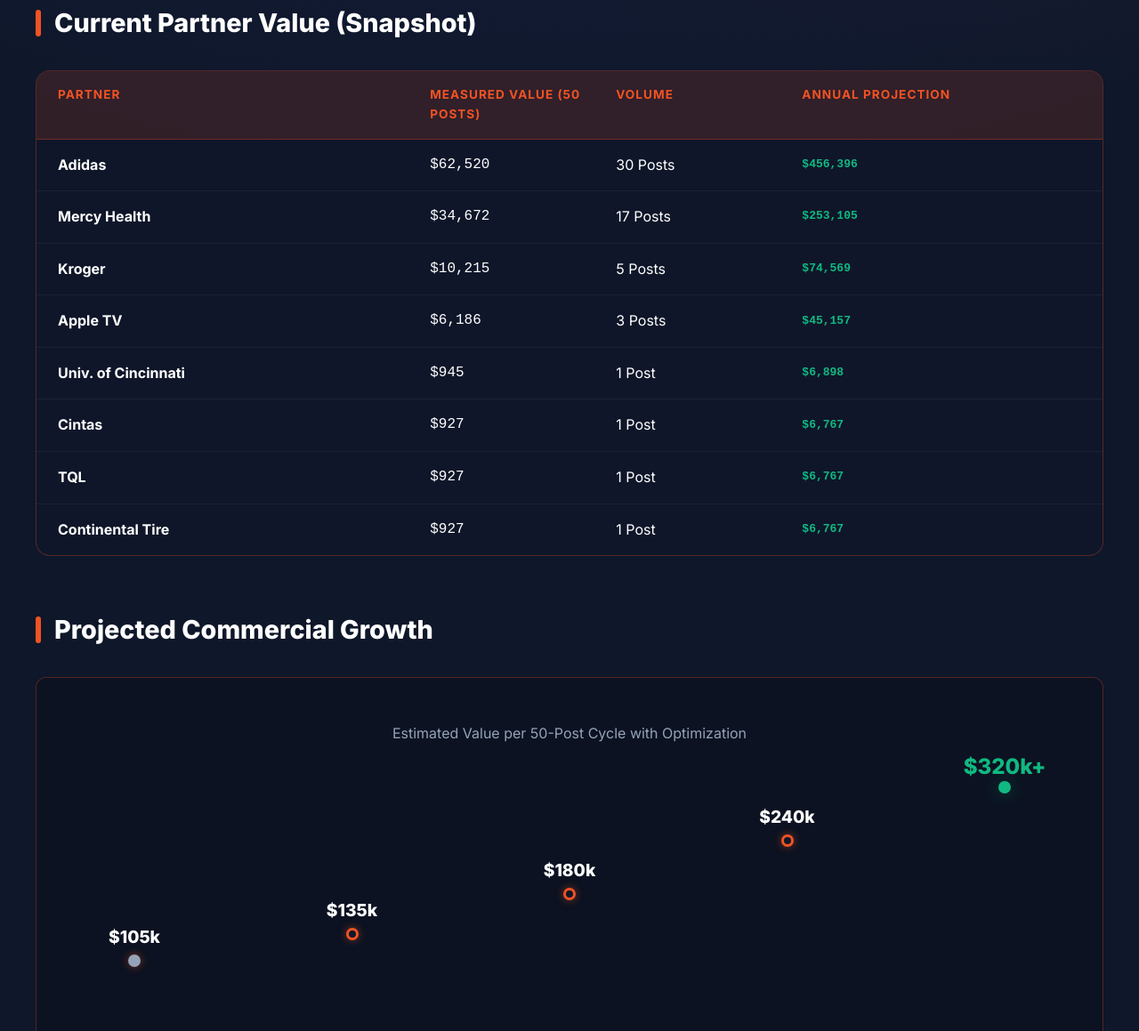
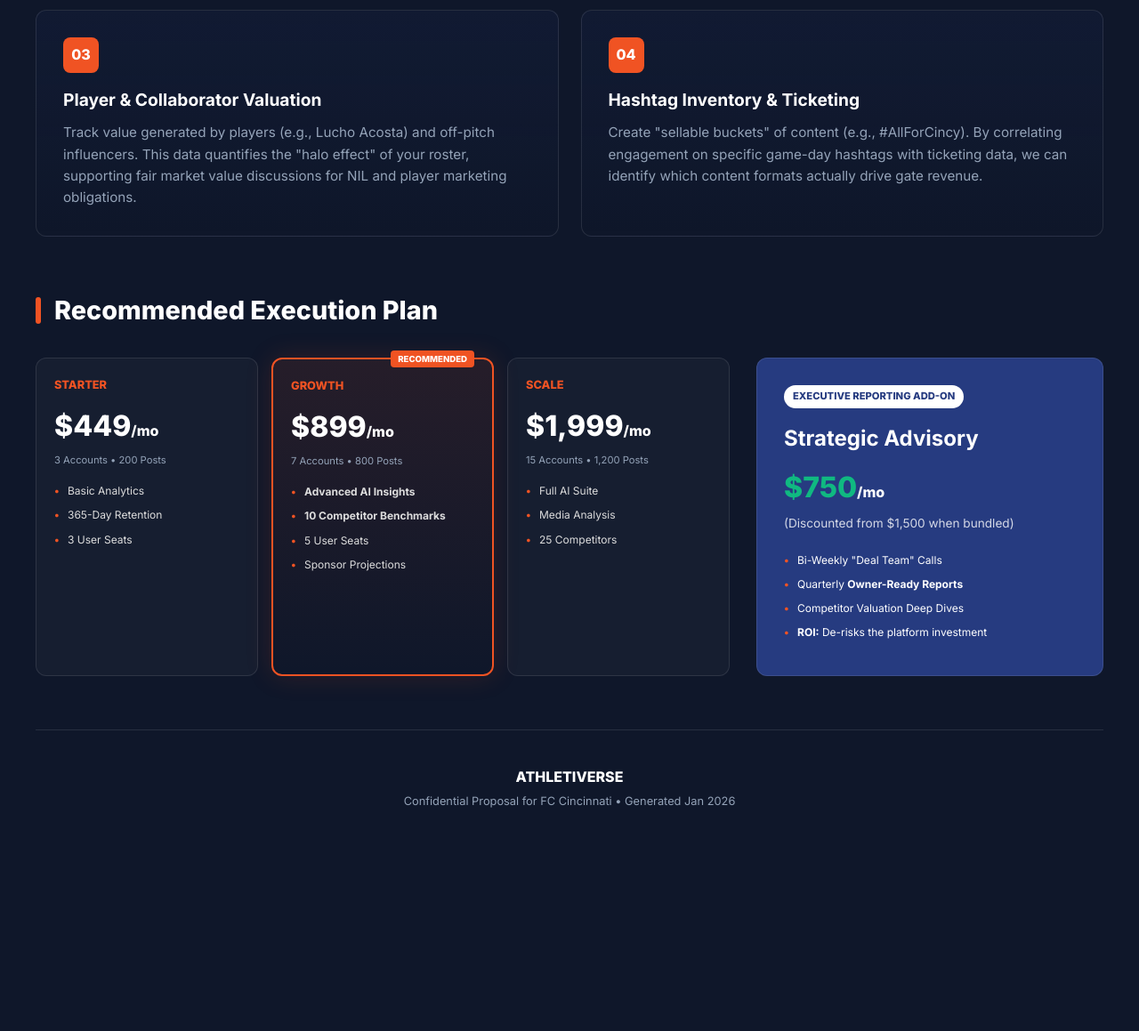
Before and after one commit to dbullard-source/CincinattiFC.AVI, a plain HTML site: page index.html in a window 1280 px wide. Shown: the part 1641-2800 px from the top of the page at 89% size. After the commit the page ends 2673 px from the top, so only its background shows below. Drawn offline with Linux system fonts and the light colour scheme.

Commit message:
Update index.html

```diff
--- a/index.html
+++ b/index.html
@@ -3,7 +3,7 @@
 <head>
     <meta charset="UTF-8">
     <meta name="viewport" content="width=device-width, initial-scale=1.0">
-    <title>FC Cincinnati | Digital Revenue Operating System</title>
+    <title>FC Cincinnati | Commercial Arbitrage & Valuation</title>
     <link href="https://fonts.googleapis.com/css2?family=Inter:wght@300;400;600;700;800&display=swap" rel="stylesheet">
     <style>
         :root {
@@ -26,7 +26,6 @@
         body {
             font-family: 'Inter', system-ui, sans-serif;
             background-color: var(--bg-body);
-            /* Radial Gradient: Blue center, Orange hint */
             background-image: radial-gradient(circle at 50% 0%, rgba(38, 59, 128, 0.6), transparent 50%),
                               radial-gradient(circle at 90% 10%, rgba(240, 83, 35, 0.15), transparent 40%);
             color: var(--text-main);
@@ -120,6 +119,34 @@
         .mini-stat label { display: block; font-size: 0.75rem; text-transform: uppercase; letter-spacing: 1px; color: var(--fcc-orange); margin-bottom: 5px; }
         .mini-stat div { font-size: 1.5rem; font-weight: 800; color: #fff; }
 
+        /* --- THE SPEED EFFECT (New Section) --- */
+        .speed-card {
+            background: linear-gradient(90deg, rgba(240, 83, 35, 0.1), rgba(38, 59, 128, 0.1));
+            border: 1px solid var(--fcc-orange);
+            border-radius: 16px;
+            padding: 30px;
+            margin-bottom: 60px;
+            display: grid;
+            grid-template-columns: 1.5fr 1fr;
+            gap: 30px;
+            align-items: center;
+        }
+
+        .speed-content h3 { font-size: 1.5rem; margin-bottom: 10px; color: #fff; }
+        .speed-content p { color: var(--text-muted); font-size: 1rem; margin-bottom: 20px; }
+
+        .speed-data {
+            background: rgba(0,0,0,0.3);
+            border-radius: 12px;
+            padding: 20px;
+            border: 1px solid rgba(255,255,255,0.1);
+        }
+
+        .speed-row { display: flex; justify-content: space-between; margin-bottom: 10px; border-bottom: 1px solid rgba(255,255,255,0.05); padding-bottom: 10px; }
+        .speed-row:last-child { border-bottom: none; margin-bottom: 0; padding-bottom: 0; }
+        .s-label { font-size: 0.8rem; color: var(--text-muted); text-transform: uppercase; }
+        .s-val { font-weight: 700; color: var(--success); font-family: monospace; }
+
         /* --- METRICS GRID --- */
         .section-title {
             font-size: 1.8rem;
@@ -159,44 +186,6 @@
         .metric-val { font-size: 2rem; font-weight: 800; color: #fff; line-height: 1; margin-bottom: 5px; }
         .metric-sub { font-size: 0.8rem; color: var(--success); font-weight: 700; display: flex; align-items: center; gap: 5px; }
 
-        /* --- SPONSOR TABLE --- */
-        .data-card {
-            background: rgba(15, 23, 42, 0.6);
-            border: 1px solid var(--border-color);
-            border-radius: 16px;
-            overflow: hidden;
-            margin-bottom: 60px;
-        }
-
-        .table-header {
-            display: grid;
-            grid-template-columns: 2fr 1fr 1fr 1.5fr;
-            padding: 16px 24px;
-            background: rgba(240, 83, 35, 0.15);
-            border-bottom: 1px solid var(--border-color);
-            font-weight: 700;
-            font-size: 0.85rem;
-            text-transform: uppercase;
-            letter-spacing: 1px;
-            color: var(--fcc-orange);
-        }
-
-        .table-row {
-            display: grid;
-            grid-template-columns: 2fr 1fr 1fr 1.5fr;
-            padding: 16px 24px;
-            border-bottom: 1px solid rgba(255,255,255,0.05);
-            align-items: center;
-            transition: background 0.2s;
-        }
-
-        .table-row:hover { background: rgba(38, 59, 128, 0.2); }
-        .table-row:last-child { border-bottom: none; }
-
-        .sp-name { font-weight: 700; color: #fff; }
-        .sp-val { font-family: monospace; font-size: 1rem; color: #fff; }
-        .sp-proj { color: var(--success); font-weight: 700; font-family: monospace; }
-
         /* --- STRATEGY GRID --- */
         .strategy-grid {
             display: grid;
@@ -223,63 +212,10 @@
         .strat-card h4 { font-size: 1.2rem; margin-bottom: 10px; color: #fff; }
         .strat-card p { font-size: 0.95rem; color: var(--text-muted); line-height: 1.6; }
 
-        /* --- TIMELINE CHART --- */
-        .timeline-container {
-            background: rgba(0,0,0,0.2);
-            border: 1px solid var(--border-color);
-            border-radius: 12px;
-            padding: 50px 40px;
-            margin-bottom: 60px;
-        }
-
-        .timeline-wrapper {
-            display: flex;
-            justify-content: space-between;
-            align-items: flex-end;
-            height: 300px;
-            padding: 0 20px;
-            margin-top: 40px;
-        }
-
-        .t-point {
-            display: flex;
-            flex-direction: column;
-            align-items: center;
-            position: relative;
-            width: 100px;
-        }
-
-        .t-line {
-            position: absolute;
-            bottom: 20px;
-            left: 50%;
-            width: 200%; /* Connects to next point */
-            height: 2px;
-            background: linear-gradient(90deg, var(--fcc-blue) 0%, var(--fcc-orange) 100%);
-            transform-origin: left bottom;
-            transform: rotate(-25deg); /* Visual cheat for rising line */
-            z-index: -1;
-            opacity: 0.3;
-            display: none; /* Hidden for simple flex layout */
-        }
-
-        .t-dot {
-            width: 14px; height: 14px;
-            background: var(--bg-body);
-            border: 3px solid var(--fcc-orange);
-            border-radius: 50%;
-            margin-bottom: 15px;
-            box-shadow: 0 0 10px rgba(240, 83, 35, 0.5);
-            z-index: 2;
-        }
-
-        .t-val { position: absolute; top: -35px; font-weight: 800; font-size: 1.2rem; color: #fff; }
-        .t-label { position: absolute; bottom: -35px; font-size: 0.8rem; color: var(--text-muted); text-align: center; }
-
         /* --- PRICING & ADVISORY --- */
         .pricing-section {
             display: grid;
-            grid-template-columns: 2fr 1fr; /* Pricing Grid vs Advisory */
+            grid-template-columns: 2fr 1fr;
             gap: 30px;
             margin-bottom: 60px;
         }
@@ -336,8 +272,7 @@
             .pricing-section { grid-template-columns: 1fr; }
             .pricing-grid { grid-template-columns: 1fr; }
             .strategy-grid { grid-template-columns: 1fr; }
-            .table-header, .table-row { grid-template-columns: 1fr 1fr; gap: 10px; }
-            .table-header > *:nth-child(n+3), .table-row > *:nth-child(n+3) { display: none; }
+            .speed-card { grid-template-columns: 1fr; }
             .main-header { flex-direction: column; text-align: center; gap: 20px; }
         }
     </style>
@@ -353,16 +288,16 @@
             <div class="brand-name">ATHLETIVERSE <span style="font-weight: 300; color: #888;">PARTNERSHIP</span></div>
         </div>
         <div class="header-right">
-            <span class="doc-badge">Digital Operating System</span>
-            <div style="font-weight: 700; font-size: 1.1rem; margin: 4px 0;">Commercial Roadmap</div>
-            <div class="meta-date">Based on Last 50 Posts</div>
+            <span class="doc-badge">Digital Arbitrage & Valuation</span>
+            <div style="font-weight: 700; font-size: 1.1rem; margin: 4px 0;">Commercial Operating System</div>
+            <div class="meta-date">Prepared for Steven Young • Jan 2026</div>
         </div>
     </header>
 
     <div class="os-banner">
-        <h1 class="os-title">Igniting the Digital Pitch</h1>
+        <h1 class="os-title">Turning Social Cost Centers into Revenue Assets</h1>
         <p class="os-text">
-            Athletiverse is the digital operating system that orchestrates content, sponsorship, and analytics for FC Cincinnati. By connecting social performance to commercial outcomes, we help you maximize "sellable inventory" via hashtags, track partner value in real-time, and scale your digital footprint beyond match day.
+            Sports operations are complex and expensive. Athletiverse acts as the digital arbitrage layer that tracks, values, and monetizes the content your 37-person team is already creating—validating "dollars and cents" for ownership and uncovering hidden revenue across platforms.
         </p>
         <div class="stat-row">
             <div class="mini-stat">
@@ -380,7 +315,38 @@
         </div>
     </div>
 
-    <h2 class="section-title">Performance Snapshot (Last 50 Posts)</h2>
+    <div class="speed-card">
+        <div class="speed-content">
+            <h3>The Viral Arbitrage: Valuing "Speed"</h3>
+            <p>
+                You mentioned the <strong>IShowSpeed</strong> post on X (Twitter) generated 900k+ views—far above average.
+                Ownership asked: <em>"What is this worth?"</em>
+                <br><br>
+                Athletiverse instantly answers that by scraping real-time ad API data to assign a dollar value to that viral moment, proving the ROI of creative bets to the CRO and Owner.
+            </p>
+        </div>
+        <div class="speed-data">
+            <div style="margin-bottom:15px; font-weight:700; color:#fff;">Viral Asset Valuation</div>
+            <div class="speed-row">
+                <span class="s-label">Platform</span>
+                <span class="s-val" style="color:#fff;">X (Twitter)</span>
+            </div>
+            <div class="speed-row">
+                <span class="s-label">Impressions</span>
+                <span class="s-val" style="color:#fff;">900,000+</span>
+            </div>
+            <div class="speed-row">
+                <span class="s-label">Est. Ad Equiv.</span>
+                <span class="s-val">$15k - $25k</span>
+            </div>
+            <div class="speed-row">
+                <span class="s-label">Production Cost</span>
+                <span class="s-val">$0 (Organic)</span>
+            </div>
+        </div>
+    </div>
+
+    <h2 class="section-title">Instagram Performance Snapshot (Last 50 Posts)</h2>
     <div class="metrics-grid">
         <div class="metric-card">
             <div class="metric-label">Total Media Value</div>
@@ -404,123 +370,31 @@
         </div>
     </div>
 
-    <h2 class="section-title">Strategic "Low Hanging Fruit"</h2>
+    <h2 class="section-title">Revenue Roadmap: Unlocking Hidden Value</h2>
     <div class="strategy-grid">
         <div class="strat-card">
             <div class="strat-icon">01</div>
-            <h4>Maximize Hashtag Inventory</h4>
-            <p>Deploy a strict taxonomy (e.g., #AllForCincy, #GarysGuard, #MatchDay) to create "sellable buckets" of content. This allows you to sell specific content series to partners like Kroger or Cintas based on historical performance of that tag.</p>
+            <h4>Cross-Platform Scale (Twitter/X)</h4>
+            <p><strong>Priority 1:</strong> Integrate the FC Cincinnati X (Twitter) account immediately. This captures the full value of the "Speed" post and other viral moments that are currently invisible in your Instagram-only data, likely increasing total valuation by 40%+.</p>
         </div>
         <div class="strat-card">
             <div class="strat-icon">02</div>
-            <h4>Game Day Repository & Ticketing</h4>
-            <p>Build a repository of content performance vs. specific match-ups. Correlate digital engagement spikes with ticketing data to understand which content types actually drive gate revenue for high-demand vs. low-demand matches.</p>
+            <h4>Prove "Dollars & Cents" to Ownership</h4>
+            <p>Move beyond "impressions." We will generate <strong>Executive Reports</strong> that translate social engagement into Earned Media Value (EMV) dollars. This gives your CRO the ammunition to justify marketing spend and prove ROI to partners like Mercy Health.</p>
         </div>
         <div class="strat-card">
             <div class="strat-icon">03</div>
-            <h4>Collaborator & Player Value</h4>
-            <p>Track the media value generated by players (e.g., Lucho Acosta) when they collaborate on posts. This data is critical for "Name, Image, Likeness" alignment and maximizing reach beyond the club's owned handle.</p>
+            <h4>Player & Collaborator Valuation</h4>
+            <p>Track value generated by players (e.g., Lucho Acosta) and off-pitch influencers. This data quantifies the "halo effect" of your roster, supporting fair market value discussions for NIL and player marketing obligations.</p>
         </div>
         <div class="strat-card">
             <div class="strat-icon">04</div>
-            <h4>Cross-Platform Scale</h4>
-            <p>The current data is Instagram-focused. The immediate next step is integrating X (Twitter) and TikTok to capture the full halo of the Orange & Blue fanbase, likely increasing total monitored value by 40%+.</p>
+            <h4>Hashtag Inventory & Ticketing</h4>
+            <p>Create "sellable buckets" of content (e.g., #AllForCincy). By correlating engagement on specific game-day hashtags with ticketing data, we can identify which content formats actually drive gate revenue.</p>
         </div>
     </div>
 
-    <h2 class="section-title">Current Partner Value (Snapshot)</h2>
-    <div class="data-card">
-        <div class="table-header">
-            <div>Partner</div>
-            <div>Measured Value (50 Posts)</div>
-            <div>Volume</div>
-            <div>Annual Projection</div>
-        </div>
-        <div class="table-row">
-            <div class="sp-name">Adidas</div>
-            <div class="sp-val">$62,520</div>
-            <div class="sp-posts">30 Posts</div>
-            <div class="sp-proj">$456,396</div>
-        </div>
-        <div class="table-row">
-            <div class="sp-name">Mercy Health</div>
-            <div class="sp-val">$34,672</div>
-            <div class="sp-posts">17 Posts</div>
-            <div class="sp-proj">$253,105</div>
-        </div>
-        <div class="table-row">
-            <div class="sp-name">Kroger</div>
-            <div class="sp-val">$10,215</div>
-            <div class="sp-posts">5 Posts</div>
-            <div class="sp-proj">$74,569</div>
-        </div>
-        <div class="table-row">
-            <div class="sp-name">Apple TV</div>
-            <div class="sp-val">$6,186</div>
-            <div class="sp-posts">3 Posts</div>
-            <div class="sp-proj">$45,157</div>
-        </div>
-        <div class="table-row">
-            <div class="sp-name">Univ. of Cincinnati</div>
-            <div class="sp-val">$945</div>
-            <div class="sp-posts">1 Post</div>
-            <div class="sp-proj">$6,898</div>
-        </div>
-        <div class="table-row">
-            <div class="sp-name">Cintas</div>
-            <div class="sp-val">$927</div>
-            <div class="sp-posts">1 Post</div>
-            <div class="sp-proj">$6,767</div>
-        </div>
-        <div class="table-row">
-            <div class="sp-name">TQL</div>
-            <div class="sp-val">$927</div>
-            <div class="sp-posts">1 Post</div>
-            <div class="sp-proj">$6,767</div>
-        </div>
-        <div class="table-row">
-            <div class="sp-name">Continental Tire</div>
-            <div class="sp-val">$927</div>
-            <div class="sp-posts">1 Post</div>
-            <div class="sp-proj">$6,767</div>
-        </div>
-    </div>
-
-    <h2 class="section-title">Projected Commercial Growth</h2>
-    <div class="timeline-container">
-        <div style="text-align:center; margin-bottom:20px; color:var(--text-muted);">
-            Estimated Value per 50-Post Cycle with Optimization
-        </div>
-        <div class="timeline-wrapper">
-            <div class="t-point" style="height: 35%;">
-                <div class="t-val">$105k</div>
-                <div class="t-dot" style="background:var(--text-muted); border-color:var(--text-muted);"></div>
-                <div class="t-label">Current<br>Baseline</div>
-            </div>
-            <div class="t-point" style="height: 45%;">
-                <div class="t-val">$135k</div>
-                <div class="t-dot"></div>
-                <div class="t-label">Phase 1<br>Hashtags</div>
-            </div>
-            <div class="t-point" style="height: 60%;">
-                <div class="t-val">$180k</div>
-                <div class="t-dot"></div>
-                <div class="t-label">Phase 2<br>Collabs</div>
-            </div>
-            <div class="t-point" style="height: 80%;">
-                <div class="t-val">$240k</div>
-                <div class="t-dot"></div>
-                <div class="t-label">Phase 3<br>Multi-Platform</div>
-            </div>
-            <div class="t-point" style="height: 100%;">
-                <div class="t-val" style="color:var(--success); font-size:1.5rem;">$320k+</div>
-                <div class="t-dot" style="background:var(--success); border-color:var(--success); box-shadow:0 0 20px rgba(16,185,129,0.4);"></div>
-                <div class="t-label" style="color:#fff; font-weight:700;">Target<br>Optimized</div>
-            </div>
-        </div>
-    </div>
-
-    <h2 class="section-title">Recommended Path Forward</h2>
+    <h2 class="section-title">Recommended Execution Plan</h2>
     <div class="pricing-section">
         <div class="pricing-grid">
             <div class="price-card">
@@ -558,15 +432,15 @@
         </div>
 
         <div class="advisory-card">
-            <span class="advisory-badge">Add-On Service</span>
+            <span class="advisory-badge">Executive Reporting Add-On</span>
             <h3 style="color:#fff; font-size:1.5rem; margin-bottom:10px;">Strategic Advisory</h3>
             <div style="font-size:2rem; font-weight:800; color:var(--success); margin-bottom:5px;">$750<span style="font-size:1rem; color:#fff;">/mo</span></div>
-            <p style="font-size:0.85rem; color:#fff; opacity:0.8; margin-bottom:20px;">(Discounted from $1,500 when bundled with Growth/Scale)</p>
+            <p style="font-size:0.85rem; color:#fff; opacity:0.8; margin-bottom:20px;">(Discounted from $1,500 when bundled)</p>
             <ul class="check-list">
-                <li style="color:#fff;">Bi-Weekly Strategy Calls</li>
-                <li style="color:#fff;">Quarterly Sponsor Reports</li>
-                <li style="color:#fff;">Competitor Deep Dives</li>
-                <li style="color:#fff;"><strong>ROI:</strong> Creates structure for 6-figure growth</li>
+                <li style="color:#fff;">Bi-Weekly "Deal Team" Calls</li>
+                <li style="color:#fff;">Quarterly <strong>Owner-Ready Reports</strong></li>
+                <li style="color:#fff;">Competitor Valuation Deep Dives</li>
+                <li style="color:#fff;"><strong>ROI:</strong> De-risks the platform investment</li>
             </ul>
         </div>
     </div>
```
